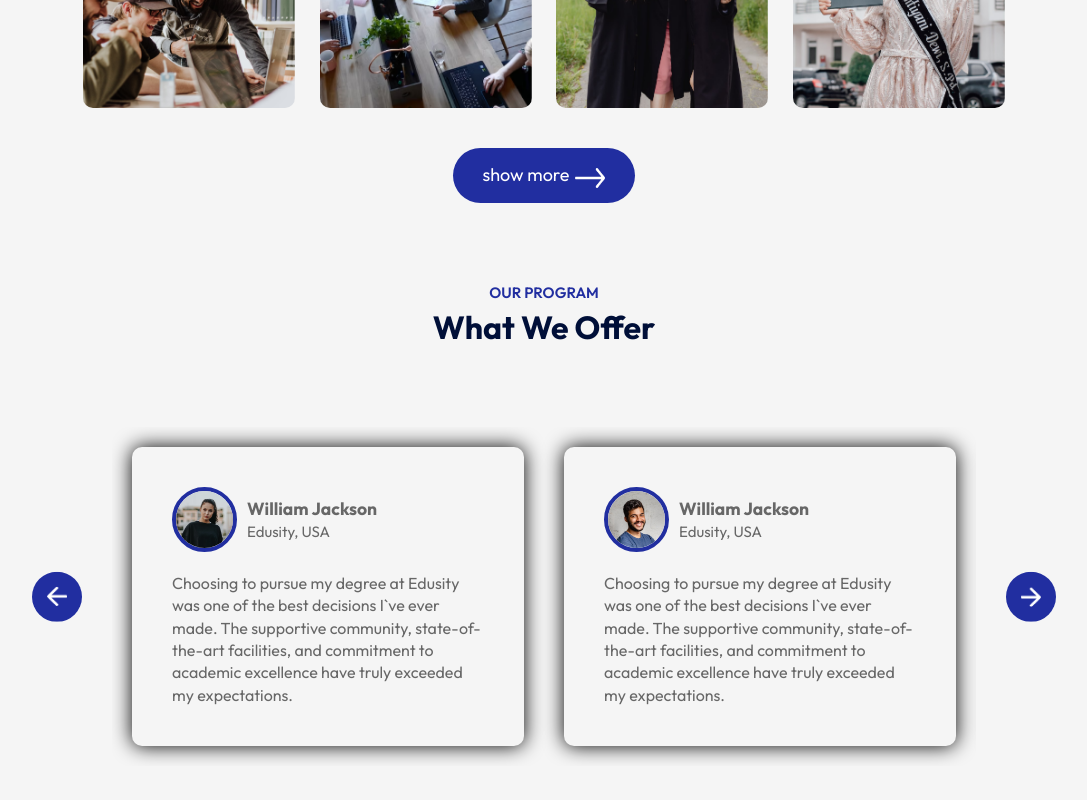
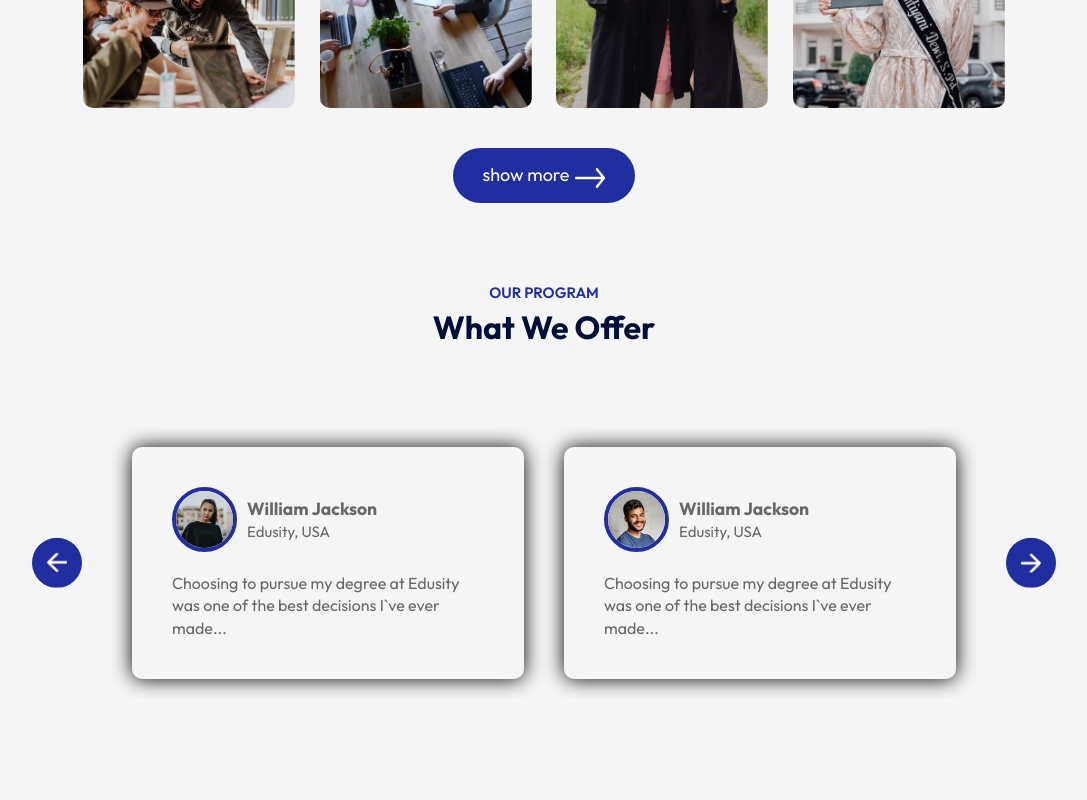
Before and after one commit to maxmwangikenya/school-project, a React (Vite) app: page / in a window 1280 px wide. Shown: the part 2137-2937 px from the top of the page, without its empty margins (96-1183 px from the left). After the commit the page ends 2916 px from the top, so only its background shows below. Built offline with nearby package versions, Linux system fonts and the light colour scheme.

Commit message:
event litsner

```diff
--- a/src/Components/Testimonials/Testimonials.jsx
+++ b/src/Components/Testimonials/Testimonials.jsx
@@ -1,34 +1,36 @@
-import React, { useRef } from 'react'
-import './Testimonials.css'
-import next_icon from '../../assets/next-icon.png'
-import back_icon from '../../assets/back-icon.png'
-import user_1 from '../../assets/user-1.png'
-import user_2 from '../../assets/user-2.png'
-import user_3 from '../../assets/user-3.png'
-import user_4 from '../../assets/user-4.png'
-
+import React, { useRef } from 'react';
+import next_icon from '../../assets/next-icon.png';
+import back_icon from '../../assets/back-icon.png';
+import user_1 from '../../assets/user-1.png';
+import user_2 from '../../assets/user-2.png';
+import user_3 from '../../assets/user-3.png';
+import user_4 from '../../assets/user-4.png';
+import './Testimonials.css';
 
 const Testimonials = () => {
-
-    const slider = useRef();
+  const slider = useRef(null);
   let tx = 0;
 
+  // Function to slide forward
   const slideForward = () => {
-    if(tx > -50){
-        tx-=25;
+    if (tx > -75) { // Adjust based on number of slides (each slide is 25% width)
+      tx -= 25; // Move by 25% for each click
     }
     slider.current.style.transform = `translateX(${tx}%)`;
-}
+  };
+
+  // Function to slide backward
   const slideback = () => {
-        if (tx > -50){
-            tx -= 25;
+    if (tx < 0) { // Allow sliding back only if tx is less than 0
+      tx += 25; // Move back by 25%
     }
     slider.current.style.transform = `translateX(${tx}%)`;
-    }
+  };
+
   return (
     <div className='testimonials'>
-        <img src={next_icon} alt="" className='next-btn' />
-        <img src={back_icon} alt="" className='back-btn' />
+      <img src={next_icon} alt="Next" className='next-btn' onClick={slideForward} />
+      <img src={back_icon} alt="Back" className='back-btn' onClick={slideback} />
       <div className="slider">
         <ul ref={slider}>
           <li>
@@ -40,7 +42,7 @@ const Testimonials = () => {
                   <span>Edusity, USA</span>
                 </div>
               </div>
-                <p>Choosing to pursue my degree at Edusity was one of the best decisions I`ve ever made. The supportive community, state-of-the-art facilities, and commitment to academic excellence have truly exceeded my expectations.</p>
+              <p>Choosing to pursue my degree at Edusity was one of the best decisions I`ve ever made...</p>
             </div>
           </li>
           <li>
@@ -52,7 +54,7 @@ const Testimonials = () => {
                   <span>Edusity, USA</span>
                 </div>
               </div>
-                <p>Choosing to pursue my degree at Edusity was one of the best decisions I`ve ever made. The supportive community, state-of-the-art facilities, and commitment to academic excellence have truly exceeded my expectations.</p>
+              <p>Choosing to pursue my degree at Edusity was one of the best decisions I`ve ever made...</p>
             </div>
           </li>
           <li>
@@ -64,7 +66,7 @@ const Testimonials = () => {
                   <span>Edusity, USA</span>
                 </div>
               </div>
-                <p>Choosing to pursue my degree at Edusity was one of the best decisions I`ve ever made. The supportive community, state-of-the-art facilities, and commitment to academic excellence have truly exceeded my expectations.</p>
+              <p>Choosing to pursue my degree at Edusity was one of the best decisions I`ve ever made...</p>
             </div>
           </li>
           <li>
@@ -76,13 +78,13 @@ const Testimonials = () => {
                   <span>Edusity, USA</span>
                 </div>
               </div>
-                <p>Choosing to pursue my degree at Edusity was one of the best decisions I`ve ever made. The supportive community, state-of-the-art facilities, and commitment to academic excellence have truly exceeded my expectations.</p>
+              <p>Choosing to pursue my degree at Edusity was one of the best decisions I`ve ever made...</p>
             </div>
           </li>
         </ul>
-        </div> {/* Closing div for slider */}
       </div>
-    )
-  }
+    </div>
+  );
+};
 
 export default Testimonials;
```
Lines whose indentation alone changed are shown as unchanged.
